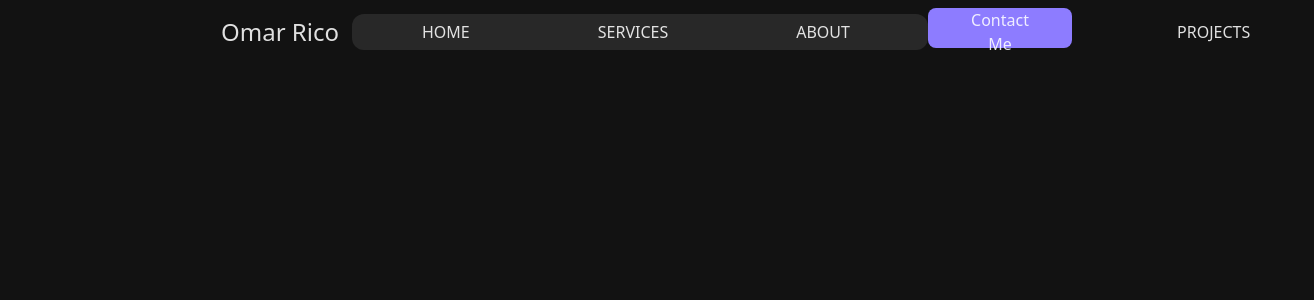
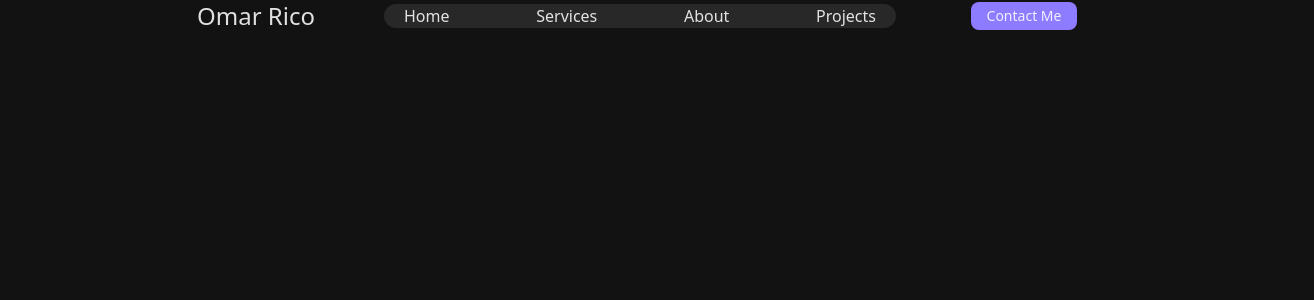
Before and after one commit to omar-rm/omar-rico, a React (Vite) app: page / in a window 1280 px wide. Shown: the top 300 px of the page, 1314 px wide, since content can reach past the window. Built offline with nearby package versions, Linux system fonts and the light colour scheme.

Commit message:
nav bar desktop fixed

```diff
--- a/src/App.css
+++ b/src/App.css
@@ -1,15 +1,5 @@
 @import "tailwindcss";
 
-#root {
-  text-align: center;
-
-}
-.bg-1 {
-  background-color: var(--clr-surface-10);
-}
-.profile-picture {
-  border-radius: 50%;
-}
 .hireMe-btn,
 .visit-btn {
   background-color: #8d7cff;
@@ -21,27 +11,3 @@
   /* background-color: #908e97; */
   color: #7468ff;
 }
-
-@keyframes logo-spin {
-  from {
-    transform: rotate(0deg);
-  }
-  to {
-    transform: rotate(360deg);
-  }
-}
-
-
-@media (prefers-reduced-motion: no-preference) {
-  a:nth-of-type(2) .logo {
-    animation: logo-spin infinite 20s linear;
-  }
-}
-
-.card {
-  padding: 2em;
-}
-
-.read-the-docs {
-  color: #888;
-}
--- a/src/components/NavBar.tsx
+++ b/src/components/NavBar.tsx
@@ -1,48 +1,30 @@
 const NavBar = () => {
   return (
     <>
-      <div className="top-0 flex lg:ml-0 ... items-center mt-2">
-        <div className="w-1/6">
-          <h3 className="w font-light text-2xl">Omar Rico</h3>
+      <div className="fixed top-0 left-0 w-full flex items-center justify-between px-4 md:px-16 lg:px-24 xl:px-32 transition-all duration-500 z-50 ">
+        <div className="md:flex items-center w-1/4 gap-4 lg:gap-8 border-solid border-white justify-center  ">
+          <h3 className="font-light lg:text-2xl">Omar Rico</h3>
         </div>
-        <div className="w-4/6 rounded-xl p-1.5 box">
-          <a
-            href="Banner"
-            className="nav-hover-a font-normal rounded-lg py-1 px-8"
-          >
+        <div className=" md:flex items-center gap-4 lg:gap-8 w-2/4 justify-between px-5 box rounded-full overflow-hidden">
+          <a href="Banner" className=" group flex flex-col gap-2">
             Home
           </a>
-          <a
-            href="services"
-            className="nav-hover-a font-normal rounded-lg py-1 px-8"
-          >
+          <a href="services" className="group flex flex-col  gap-2">
             Services
           </a>
-          <a
-            href="about"
-            className="nav-hover-a font-normal rounded-lg py-1 px-8"
-          >
+          <a href="about" className=" group flex flex-col gap-2">
             About
           </a>
-          <a
-            href="contact"
-            className="nav-hover-a font-normal rounded-lg py-1 px-8"
-          >
-            Contact
-          </a>
-          <a
-            href="projects"
-            className="nav-hover-a font-normal rounded-lg py-1 px-8"
-          >
+
+          <a href="projects" className="group flex flex-col gap-2 ">
             Projects
           </a>
         </div>
-        <div className="w-1/6">
-          <button className="hireMe-btn px-8 h-10 primary-txt-1 bg-1 rounded-lg">
+        <div className="md:flex items-center justify-center w-1/4 gap-4 lg:gap-8 ">
+          <button className="hireMe-btn px-4 py-1 text-sm rounded-lg">
             Contact Me
           </button>
         </div>
-
       </div>
     </>
   );
--- a/src/index.css
+++ b/src/index.css
@@ -1,27 +1,7 @@
 :root {
   font-family: system-ui, Avenir, Helvetica, Arial, sans-serif;
-  line-height: 1.5;
-  font-weight: 400;
 
   color-scheme: light dark;
   color: rgba(255, 255, 255, 0.87);
   background-color: #121212;
-
-  font-synthesis: none;
-  text-rendering: optimizeLegibility;
-  -webkit-font-smoothing: antialiased;
-  -moz-osx-font-smoothing: grayscale;
-
-
 }
-a {
-  text-transform: uppercase;
-  margin: 0 2em;
-}
-body {
-  margin: 0;
-  /* display: flex; */
-
-  /* min-width: 320px; */
-  /* min-height: 100vh; */
-}
```
